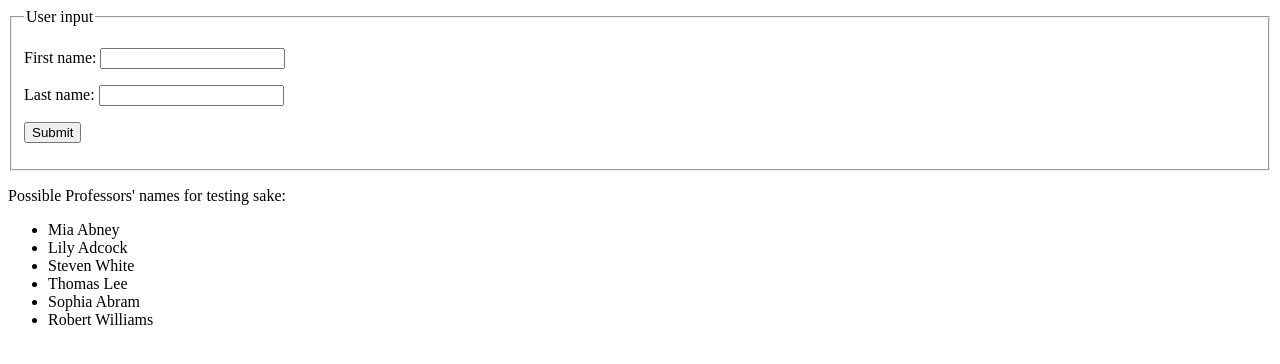
After one commit to TheTeaRex/cmpe226, a PHP site: page / in a window 1280 px wide. The commit adds this page. Shown: the top 364 px of the page. Run offline with PHP 8.4, Linux system fonts and the light colour scheme.

Commit message:
added html form

```diff
--- /dev/null
+++ b/assignment4/index.html
@@ -0,0 +1,35 @@
+<!DOCTYPE html>
+<html lang="en-US">
+  <head>
+    <meta charset="UTF-8">
+    <title>Professor's Phone Number</title>
+  </head>
+  <body>
+    <form action="display_join_pdo.php" method="post">
+      <fieldset>
+        <legend>User input</legend>
+        <p>
+          <label>First name:</label>
+          <input name="first" type="text" />
+        </p>
+        <p>
+          <label>Last name:</label>
+          <input name="last" type="text" />
+        </p>
+        <p>
+          <input type="submit" value="Submit" />
+        </p>
+      </fieldset>
+    </form>
+	<p> Possible Professors' names for testing sake:
+	  <ul>
+	    <li>Mia Abney</li>
+		<li>Lily Adcock</li>
+		<li>Steven White</li>
+		<li>Thomas Lee</li>
+		<li>Sophia Abram</li>
+		<li>Robert Williams</li>
+	  </ul>
+	</p>
+  </body>
+</html>
```
Also changed, not shown: assignment4/display_join_pdo.php (renamed from assignment4/display.php, +21 -2 lines).
